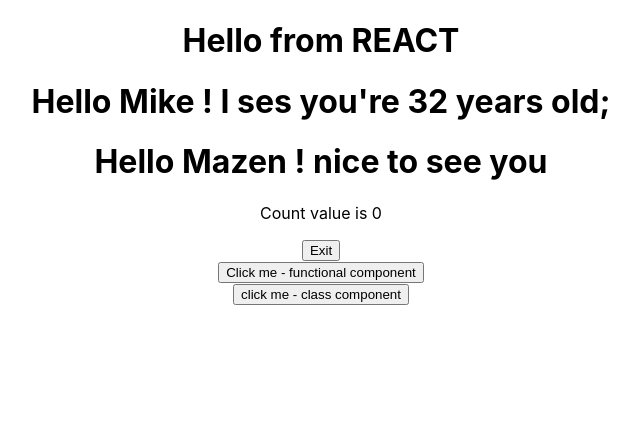
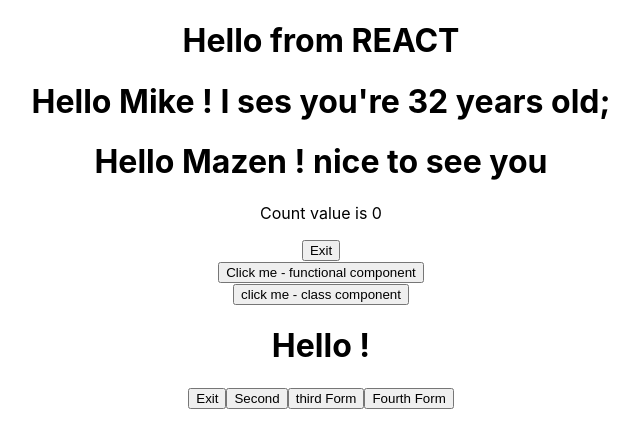
Before and after one commit to AlAliMazen/React-walking-through, a React (Create React App) app in the folder first-app/: page / in a window 1280 px wide. Shown: the top 448 px of the page, without its empty margins (319-959 px from the left). Built offline with nearby package versions, Linux system fonts and the light colour scheme.

Commit message:
Event binding syntax

```diff
--- a/first-app/src/App.js
+++ b/first-app/src/App.js
@@ -5,6 +5,7 @@ import FunctionalGreetingWithProps from './components/FunctionalGreetingsWithPro
 import StatefulGreeting from './components/StatefulGreeting';
 import EventsFunctional from './components/EventsFunctional';
 import EventsClass from './components/EventsClass';
+import EventBinding from './components/EventBinding';
 
 
 
@@ -16,6 +17,7 @@ function App() {
       <StatefulGreeting greeting="nice to see you" name="Mazen"/>
       <EventsFunctional/>
       <EventsClass/>
+      <EventBinding/>
 
     </div>
   );
--- /dev/null
+++ b/first-app/src/components/EventBinding.js
@@ -0,0 +1,66 @@
+import React from "react";
+
+class EventBinding extends React.Component{
+    constructor(props){
+        super(props);
+        //state can have many properties as many as we want
+        this.state={
+            introductionText:"Hello",
+            buttonText:"Exit"
+        }
+        //we can use bind mechanism inside the constructor
+        this.thirdForm=this.thirdForm.bind(this)
+
+    }
+
+    // There are four ways on how to bind events and components
+    /**
+     *
+     * 1- Use an arrow fucntion in the render method -> used mostly when there are parametrs to give to the method
+     * 2- We can use the bind method in the render function to connect the event with the method
+     * 3- we can use the bind method inside the constructor : mostly used when calling method only one time.
+     * 4- last but not least we can use the arrow function in the mehtod call.
+     */
+
+    handleClick(){
+        this.setState({
+            introductionText:this.state.introductionText=="Hello"?"GoodBye":"Hello",
+        })
+    }
+
+    thirdForm(){
+        this.setState({
+            introductionText:this.state.introductionText=="Hello"?"thirdForm":"Hello",
+        })
+    }
+
+    secondHandlClick(){
+        this.setState({
+            introductionText:this.state.introductionText=="Hello"?"Second Mehtod":"Hello",
+        })
+    }
+
+    fourthForm=()=>{
+        this.setState({
+            introductionText:this.state.introductionText=="Hello"?"Good Bye":"Hello",
+        })
+    }
+
+    render(){
+       return (
+
+        <div>
+            <h1>{this.state.introductionText} {this.props.name} ! {this.props.greeting} </h1>
+
+            <button onClick={()=>this.handleClick()}>{this.state.buttonText}</button>
+            <button onClick={this.secondHandlClick.bind(this)}>Second</button>
+            <button onClick={this.thirdForm}>third Form</button>
+            <button onClick={this.fourthForm}>Fourth Form</button>
+
+        </div>
+       )
+    }
+}
+
+
+export default EventBinding
```
